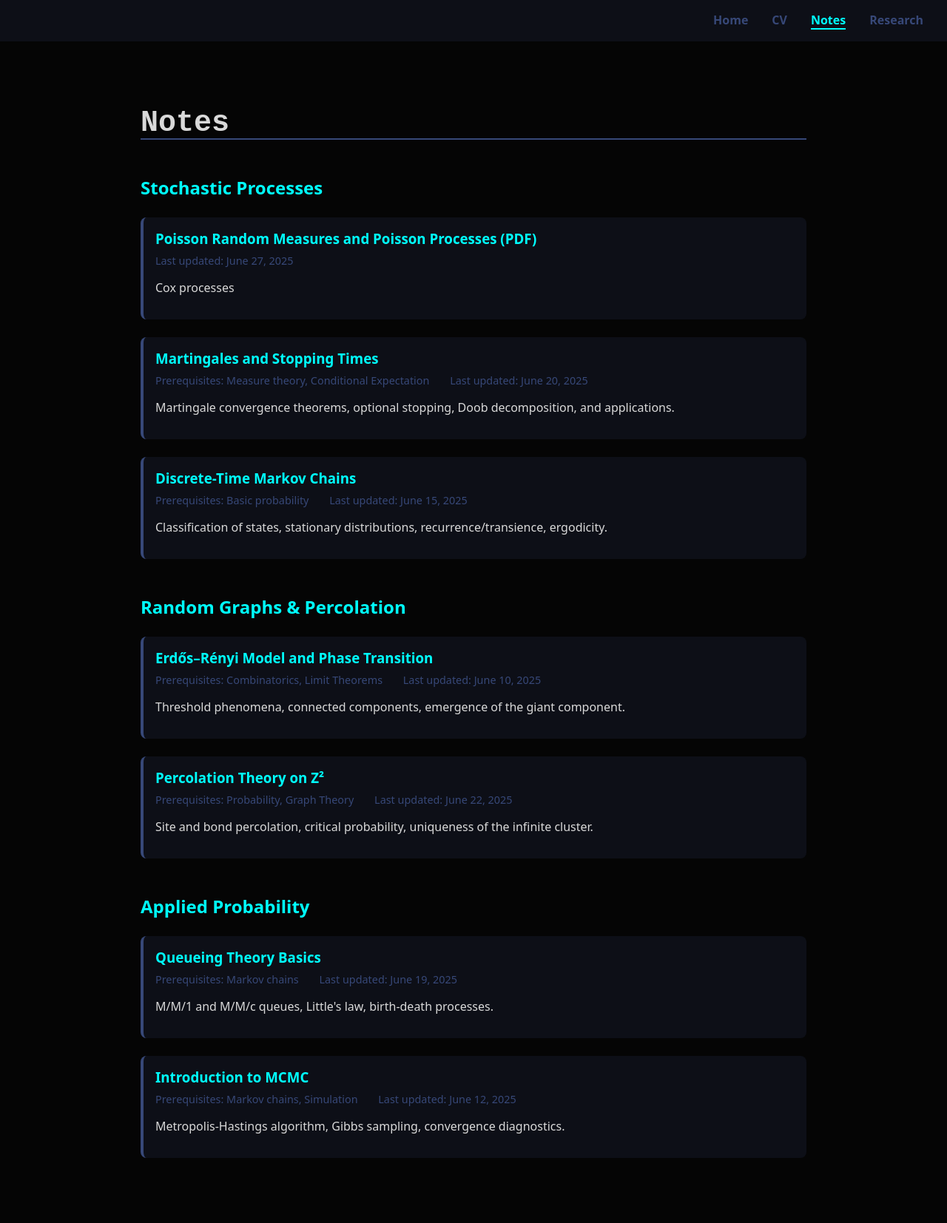
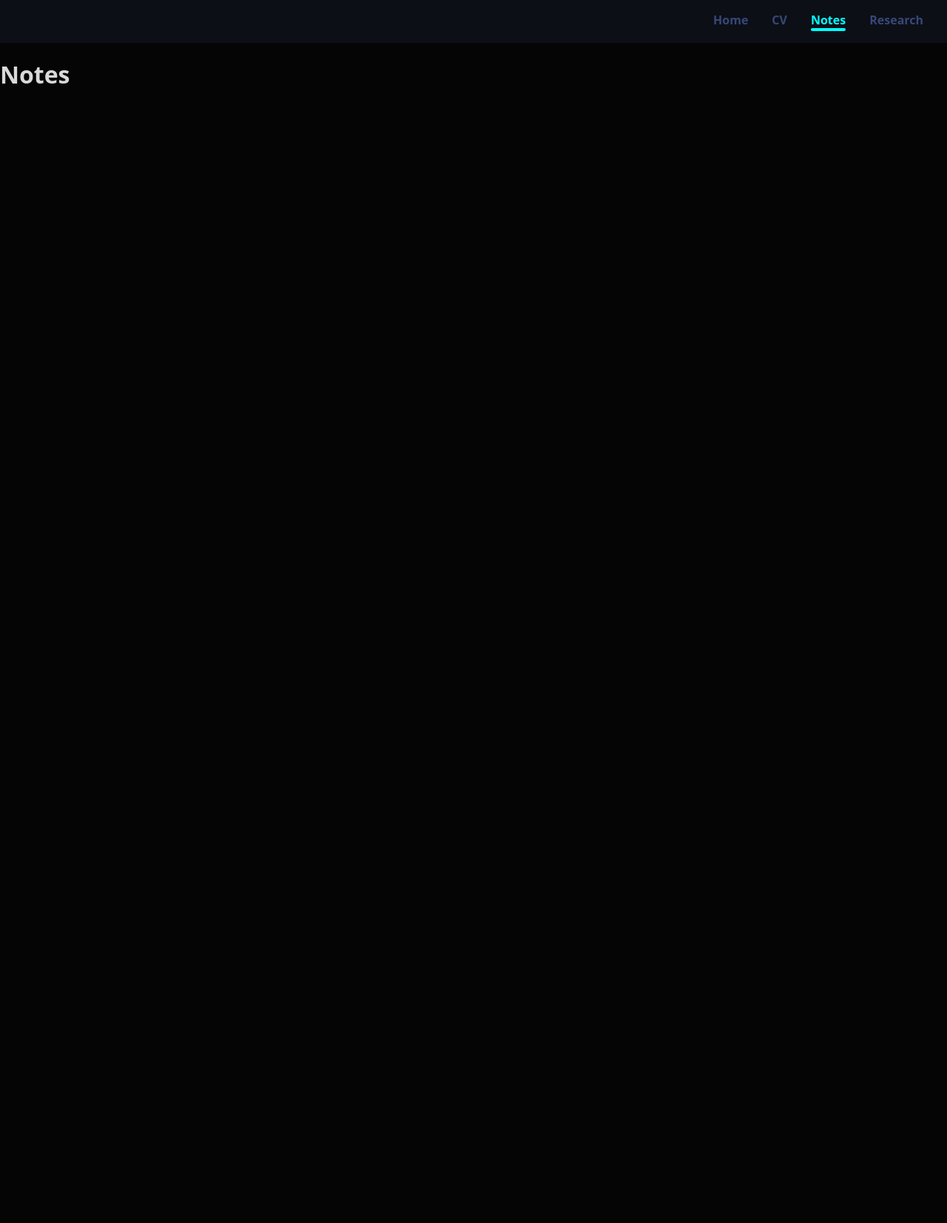
Before and after one commit to PONKAILASHRAJ/pk, a Jekyll site: the page notes.html, which Jekyll copies as it is, in a window 1280 px wide. Shown: the whole page at 74% size. Built offline with Jekyll 4.4.1, drawn with Linux system fonts in a browser that asks for light colours; after the commit the page ends 900 px from its top, so only the background shows below that.

Commit message:
notes.html

```diff
--- a/notes.html
+++ b/notes.html
@@ -2,7 +2,7 @@
 <html lang="en">
 <head>
   <meta charset="UTF-8" />
-  <meta name="viewport" content="width=device-width, initial-scale=1.0"/>
+  <meta name="viewport" content="width=device-width, initial-scale=1" />
   <title>Notes | B. Pon Kailash Raj</title>
   <style>
     :root {
@@ -33,84 +33,38 @@
       text-decoration: none;
       font-weight: bold;
       position: relative;
-      padding-bottom: 2px; /* small padding so underline isn't too low */
+      padding-bottom: 4px; /* space for underline */
+      cursor: pointer;
     }
 
-    /* Underline on hover */
-    nav a:hover,
-    nav a.active {
-      color: var(--highlight);
-    }
-
-    /* Create underline directly under text */
+    /* Thin underline animation on hover */
     nav a::after {
       content: '';
       position: absolute;
       left: 0;
-      bottom: 0;  /* exactly at the bottom of text */
+      bottom: 0;
       width: 0;
       height: 2px;
       background-color: var(--highlight);
       transition: width 0.3s ease;
+      border-radius: 2px;
     }
 
-    nav a:hover::after,
-    nav a.active::after {
+    nav a:hover::after {
       width: 100%;
     }
 
-    .container {
-      padding: 4rem 2rem;
-      max-width: 900px;
-      margin: 0 auto;
+    /* Bold persistent underline for active link */
+    nav a.active::after {
+      width: 100%;
+      height: 4px;            /* thicker underline */
+      background-color: var(--highlight);
+      border-radius: 3px;
+      transition: none;       /* no animation, always visible */
     }
 
-    h1 {
-      color: var(--text);
-      border-bottom: 2px solid var(--accent);
-      padding-bottom: 0;
-      line-height: 1;
-      margin-bottom: 1.5rem;
-      font-weight: bold;
-      font-size: 2.5rem;
-      font-family: monospace, monospace;
-    }
-
-    h2 {
+    nav a.active {
       color: var(--highlight);
-      margin-top: 3rem;
-    }
-
-    .note {
-      margin: 1.5rem 0;
-      padding: 1rem;
-      background-color: #0D0F17;
-      border-left: 4px solid var(--accent);
-      border-radius: 8px;
-    }
-
-    .note h3 {
-      margin: 0 0 0.5rem;
-      color: var(--text);
-    }
-
-    .meta {
-      font-size: 0.9rem;
-      color: var(--accent);
-      margin-bottom: 0.5rem;
-    }
-
-    .meta span {
-      margin-right: 1.5rem;
-    }
-
-    .note a {
-      color: var(--highlight);
-      text-decoration: none;
-    }
-
-    .note a:hover {
-      text-decoration: underline;
     }
   </style>
 </head>
@@ -124,74 +78,7 @@
 
   <div class="container">
     <h1>Notes</h1>
-
-    <h2>Stochastic Processes</h2>
-
-    <div class="note">
-      <h3><a href="notes/poisson-process.pdf">Poisson Random Measures and Poisson Processes (PDF)</a></h3>
-      <div class="meta">
-        <span>Last updated: June 27, 2025</span>
-      </div>
-      <p>Cox processes</p>
-    </div>
-
-    <div class="note">
-      <h3><a href="notes/PK_Resume.html">Martingales and Stopping Times</a></h3>
-      <div class="meta">
-        <span>Prerequisites: Measure theory, Conditional Expectation</span>
-        <span>Last updated: June 20, 2025</span>
-      </div>
-      <p>Martingale convergence theorems, optional stopping, Doob decomposition, and applications.</p>
-    </div>
-
-    <div class="note">
-      <h3><a href="notes/markov-chains.html">Discrete-Time Markov Chains</a></h3>
-      <div class="meta">
-        <span>Prerequisites: Basic probability</span>
-        <span>Last updated: June 15, 2025</span>
-      </div>
-      <p>Classification of states, stationary distributions, recurrence/transience, ergodicity.</p>
-    </div>
-
-    <h2>Random Graphs & Percolation</h2>
-
-    <div class="note">
-      <h3><a href="notes/erdos-renyi.html">Erdős–Rényi Model and Phase Transition</a></h3>
-      <div class="meta">
-        <span>Prerequisites: Combinatorics, Limit Theorems</span>
-        <span>Last updated: June 10, 2025</span>
-      </div>
-      <p>Threshold phenomena, connected components, emergence of the giant component.</p>
-    </div>
-
-    <div class="note">
-      <h3><a href="notes/percolation.html">Percolation Theory on Z²</a></h3>
-      <div class="meta">
-        <span>Prerequisites: Probability, Graph Theory</span>
-        <span>Last updated: June 22, 2025</span>
-      </div>
-      <p>Site and bond percolation, critical probability, uniqueness of the infinite cluster.</p>
-    </div>
-
-    <h2>Applied Probability</h2>
-
-    <div class="note">
-      <h3><a href="notes/queueing.html">Queueing Theory Basics</a></h3>
-      <div class="meta">
-        <span>Prerequisites: Markov chains</span>
-        <span>Last updated: June 19, 2025</span>
-      </div>
-      <p>M/M/1 and M/M/c queues, Little's law, birth-death processes.</p>
-    </div>
-
-    <div class="note">
-      <h3><a href="notes/mcmc.html">Introduction to MCMC</a></h3>
-      <div class="meta">
-        <span>Prerequisites: Markov chains, Simulation</span>
-        <span>Last updated: June 12, 2025</span>
-      </div>
-      <p>Metropolis-Hastings algorithm, Gibbs sampling, convergence diagnostics.</p>
-    </div>
+    <!-- your notes content here -->
   </div>
 </body>
 </html>
```
